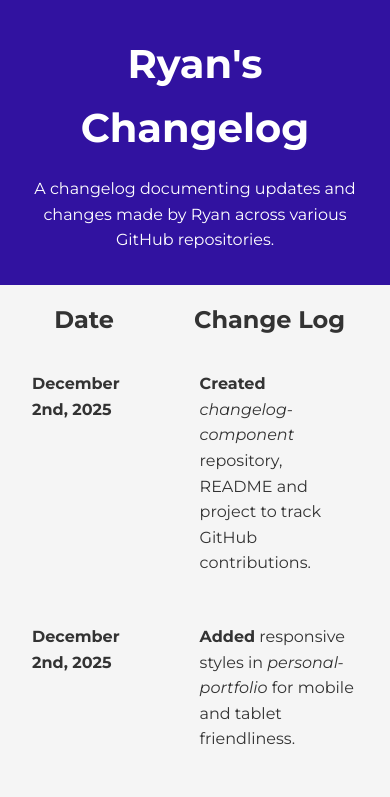
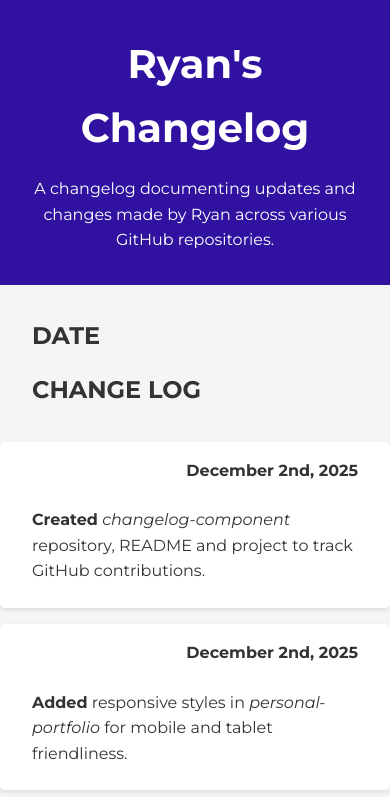
Before and after one commit to Ryan-carrot/changelog-component, a plain HTML site: page index.html in a window 390 px wide. Shown: the top 797 px of the page. Drawn offline with Linux system fonts and the light colour scheme.

Commit message:
finalize styles

```diff
--- a/assets/styles.css
+++ b/assets/styles.css
@@ -36,35 +36,43 @@ h1 {
 }
 
 /*log styles*/
-.log-headers {
-    display: grid;
-    grid-template-columns: 1fr 2fr;
-    gap: 5rem;
-    padding: 1rem 2rem;
-    color: var(--text-color);
-}
-
-.date-header {
-    font-weight: bold;
-    text-align: right;
-}
-
-.entry {
+.log-headers, .entry {
     display: grid;
     grid-template-columns: 1fr 2fr;
     gap: 5rem;
     padding: 1rem 2rem;
 }
 
+.log-headers {
+    margin: 1rem 0;
+    font-weight: bold;
+    text-transform: uppercase;
+}
+
+.date-header {
+    text-align: right;
+}
+
+.entry {
+    background-color: white;
+    margin-bottom: 1rem;
+    border-radius: 5px;
+    box-shadow: 0 2px 5px rgba(0, 0, 0, 0.1);
+}
+
+.entry:hover {
+    box-shadow: 0 4px 10px rgba(0, 0, 0, 0.2);
+}
+
 .date {
     justify-self: flex-end;
     font-weight: bold;
-    margin-bottom: 1rem;
+    margin-bottom: 0.5rem;
 }
 
 .change-description {
     justify-self: flex-start ;
-    margin-bottom: 1rem;
+    margin-bottom: 0.5rem;
 }
 
 .button-container {
@@ -86,6 +94,7 @@ h1 {
     background-color: var(--accent-color);
 }
 
+/*footer styles*/
 footer {
     background-color: var(--primary-color);
     color: white;
@@ -94,3 +103,15 @@ footer {
     width: 100%;
     bottom: 0;
 }
+
+/*responsive styles*/
+@media (max-width: 600px) {
+    .log-headers, .entry {
+        grid-template-columns: 1fr;
+        gap: 1rem;
+    }
+
+    .date-header {
+        text-align: left;
+    }
+}
```
